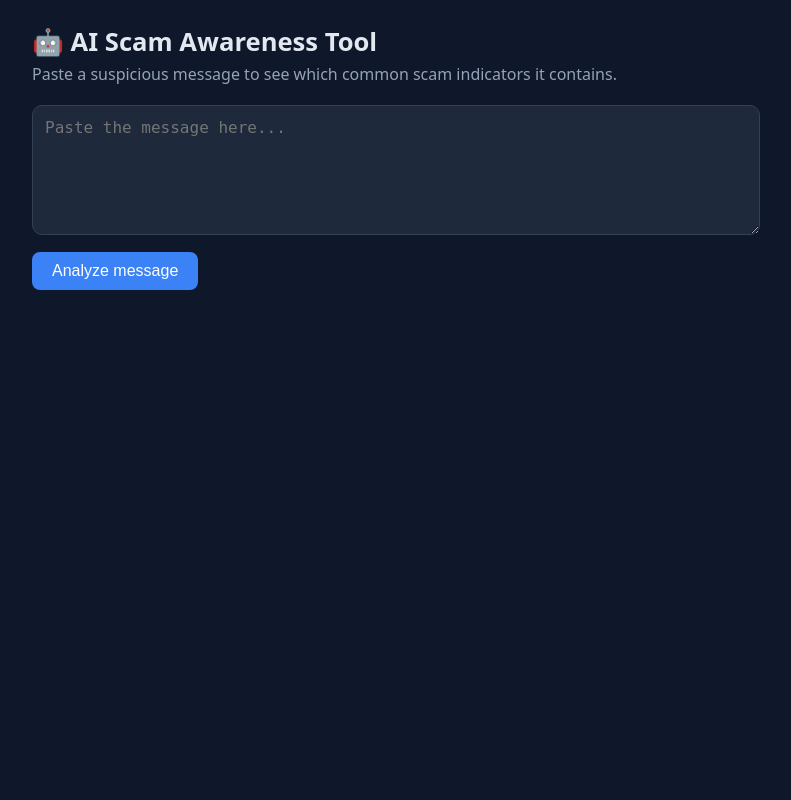
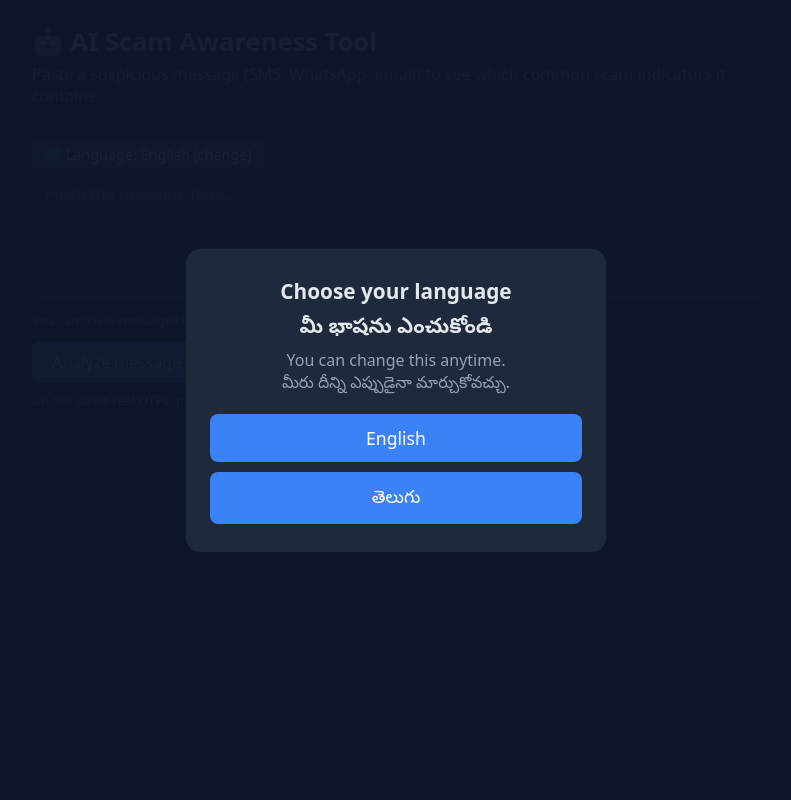
Before and after one commit to Goutham-prog-tech/scam-awareness-tool, a Flask app: page / in a window 1280 px wide. Shown: the whole page, without its empty margins (244-1035 px from the left). Run offline with Flask 3, Linux system fonts and the light colour scheme.

Commit message:
Update index.html

```diff
--- a/templates/index.html
+++ b/templates/index.html
@@ -7,12 +7,16 @@
 <style>
   :root { --bg:#0f172a; --card:#1e293b; --text:#e2e8f0; --muted:#94a3b8; --warn:#f59e0b; --ok:#22c55e; --bad:#ef4444; }
   * { box-sizing: border-box; }
-  body { margin:0; font-family: system-ui, sans-serif; background:var(--bg); color:var(--text); }
+  body { margin:0; font-family: system-ui, "Nirmala UI", "Noto Sans Telugu", sans-serif; background:var(--bg); color:var(--text); }
   .wrap { max-width: 760px; margin: 0 auto; padding: 24px 16px 48px; }
+  .top { display:flex; justify-content:space-between; align-items:flex-start; gap:12px; flex-wrap:wrap; }
   h1 { font-size: 1.6rem; margin: 0 0 4px; }
   p.sub { color: var(--muted); margin: 0 0 20px; }
-  textarea { width:100%; min-height:130px; padding:12px; border-radius:10px; border:1px solid #334155; background:var(--card); color:var(--text); font-size:1rem; resize:vertical; }
-  button { margin-top:12px; padding:10px 20px; border:0; border-radius:8px; background:#3b82f6; color:#fff; font-size:1rem; cursor:pointer; }
+  .lang { display:flex; gap:6px; }
+  .lang button { margin:0; padding:6px 12px; background:#334155; font-size:.9rem; }
+  .lang button.active { background:#3b82f6; }
+  textarea { width:100%; min-height:130px; padding:12px; border-radius:10px; border:1px solid #334155; background:var(--card); color:var(--text); font-size:1rem; resize:vertical; font-family:inherit; }
+  button { margin-top:12px; padding:10px 20px; border:0; border-radius:8px; background:#3b82f6; color:#fff; font-size:1rem; cursor:pointer; font-family:inherit; }
   button:hover { background:#2563eb; }
   .card { background:var(--card); border-radius:12px; padding:16px; margin-top:20px; }
   .level { font-size:1.15rem; font-weight:600; }
@@ -24,30 +28,60 @@
   .yes { color:var(--warn); font-weight:600; white-space:nowrap; }
   ul { padding-left:20px; margin:8px 0 0; }
   .disc { color:var(--muted); font-size:.8rem; margin-top:16px; }
-  .hidden { display:none; }
+  .privacy { color:var(--muted); font-size:.8rem; margin-top:8px; }
+  .hidden { display:none !important; }
+  .overlay { position:fixed; inset:0; background:rgba(15,23,42,.96); display:flex; align-items:center; justify-content:center; z-index:10; padding:16px; }
+  .modal { background:var(--card); border-radius:14px; padding:28px 24px; max-width:420px; width:100%; text-align:center; }
+  .modal h2 { margin:0 0 6px; font-size:1.3rem; }
+  .modal p { color:var(--muted); margin:0 0 18px; }
+  .modal button { display:block; width:100%; margin:10px 0 0; font-size:1.1rem; padding:12px; }
 </style>
 </head>
 <body>
+
+<div id="chooser" class="overlay hidden">
+  <div class="modal">
+    <h2>Choose your language</h2>
+    <h2>మీ భాషను ఎంచుకోండి</h2>
+    <p>You can change this anytime.<br>మీరు దీన్ని ఎప్పుడైనా మార్చుకోవచ్చు.</p>
+    <button onclick="setLang('en')">English</button>
+    <button onclick="setLang('te')">తెలుగు</button>
+  </div>
+</div>
+
 <div class="wrap">
-  <h1>🤖 AI Scam Awareness Tool</h1>
-  <p class="sub">Paste a suspicious message to see which common scam indicators it contains.</p>
+  <div class="top">
+    <div>
+      <h1 id="title"></h1>
+      <p class="sub" id="sub"></p>
+    </div>
+    <div class="lang">
+      <button id="changeLang" onclick="showChooser()"></button>
+    </div>
+  </div>
 
-  <textarea id="msg" placeholder="Paste the message here..."></textarea>
-  <button onclick="run()">Analyze message</button>
+  <textarea id="msg" maxlength="2000"></textarea>
+  <div class="privacy" id="hint" style="margin:6px 0 0"></div>
+  <button id="analyzeBtn" onclick="run()"></button>
+  <div class="privacy" id="privacy"></div>
 
   <div id="out" class="hidden">
     <div class="card">
       <div class="level" id="level"></div>
       <div class="bar"><div id="fill"></div></div>
       <div class="why" id="scores"></div>
+      <div class="why" id="detected" style="margin-top:4px"></div>
       <p id="explain"></p>
     </div>
+    <div class="card hidden" id="noteCard" style="border-left:4px solid var(--warn)">
+      <span id="noteText"></span>
+    </div>
     <div class="card">
-      <b>⚠️ Indicators found</b>
+      <b id="foundTitle"></b>
       <div id="found"></div>
     </div>
     <div class="card">
-      <b>✅ Recommended action</b>
+      <b id="actionTitle"></b>
       <ul id="actions"></ul>
     </div>
     <p class="disc" id="disc"></p>
@@ -55,12 +89,70 @@
 </div>
 
 <script>
+const UI = {
+  en: {
+    title: "🤖 AI Scam Awareness Tool",
+    sub: "Paste a suspicious message (SMS, WhatsApp, email) to see which common scam indicators it contains.",
+    placeholder: "Paste the message here...",
+    button: "Analyze message",
+    hint: "You can paste messages in English, Telugu, Hindi or other Indian languages.",
+    detectedLabel: "Detected language",
+    changeLang: "🌐 Language: English (change)",
+    privacy: "Do not paste real OTPs, passwords or personal details here.",
+    foundTitle: "⚠️ Indicators found",
+    actionTitle: "✅ Recommended action",
+    none: "None detected.",
+    score: "Indicator score",
+    ml: "ML similarity to known scam examples"
+  },
+  te: {
+    title: "🤖 AI మోసం అవగాహన సాధనం",
+    sub: "అనుమానాస్పద సందేశాన్ని (SMS, WhatsApp, ఇమెయిల్) ఇక్కడ పేస్ట్ చేయండి. అందులో ఏ సాధారణ మోసం సూచికలు ఉన్నాయో చూడండి.",
+    placeholder: "సందేశాన్ని ఇక్కడ పేస్ట్ చేయండి...",
+    button: "సందేశాన్ని విశ్లేషించండి",
+    hint: "మీరు ఇంగ్లీష్, తెలుగు, హిందీ లేదా ఇతర భారతీయ భాషల్లో సందేశాలను పేస్ట్ చేయవచ్చు.",
+    detectedLabel: "గుర్తించిన భాష",
+    changeLang: "🌐 భాష: తెలుగు (మార్చండి)",
+    privacy: "నిజమైన OTP, పాస్‌వర్డ్ లేదా వ్యక్తిగత వివరాలను ఇక్కడ పేస్ట్ చేయవద్దు.",
+    foundTitle: "⚠️ గుర్తించిన సూచికలు",
+    actionTitle: "✅ సిఫార్సు చేసిన చర్య",
+    none: "ఏవీ గుర్తించబడలేదు.",
+    score: "సూచిక స్కోర్",
+    ml: "తెలిసిన మోసం ఉదాహరణలతో ML పోలిక"
+  }
+};
+
+let lang = "en";
+
+function applyLang() {
+  const u = UI[lang];
+  document.documentElement.lang = lang;
+  document.getElementById("title").textContent = u.title;
+  document.getElementById("sub").textContent = u.sub;
+  document.getElementById("msg").placeholder = u.placeholder;
+  document.getElementById("analyzeBtn").textContent = u.button;
+  document.getElementById("privacy").textContent = u.privacy;
+  document.getElementById("hint").textContent = u.hint;
+  document.getElementById("foundTitle").textContent = u.foundTitle;
+  document.getElementById("actionTitle").textContent = u.actionTitle;
+  document.getElementById("changeLang").textContent = u.changeLang;
+}
+
+function setLang(l) {
+  lang = l;
+  document.getElementById("chooser").classList.add("hidden");
+  applyLang();
+  // re-translate an existing result
+  if (!document.getElementById("out").classList.contains("hidden")) run();
+}
+
 async function run() {
   const message = document.getElementById("msg").value;
+  const u = UI[lang];
   const res = await fetch("/api/analyze", {
     method: "POST",
     headers: {"Content-Type": "application/json"},
-    body: JSON.stringify({message})
+    body: JSON.stringify({message, lang})
   });
   const d = await res.json();
   document.getElementById("out").classList.remove("hidden");
@@ -69,14 +161,26 @@ async function run() {
   fill.style.width = d.score + "%";
   fill.style.background = d.score >= 60 ? "var(--bad)" : d.score >= 35 ? "var(--warn)" : "var(--ok)";
   document.getElementById("scores").textContent =
-    "Indicator score: " + d.score + "/100" + (d.ml_score !== null ? "  |  ML similarity to known scam examples: " + d.ml_score + "%" : "");
+    u.score + ": " + d.score + "/100" + (d.ml_score !== null ? "  |  " + u.ml + ": " + d.ml_score + "%" : "");
   document.getElementById("explain").textContent = d.explanation;
+  document.getElementById("detected").textContent = d.detected_languages ? u.detectedLabel + ": " + d.detected_languages : "";
+  const note = document.getElementById("noteCard");
+  document.getElementById("noteText").textContent = d.language_note || "";
+  note.classList.toggle("hidden", !d.language_note);
   document.getElementById("found").innerHTML = d.indicators_found.length
     ? d.indicators_found.map(i => `<div class="row"><div>${i.label}<div class="why">${i.why}</div></div><span class="yes">✓</span></div>`).join("")
-    : "<p class='why'>None detected.</p>";
+    : `<p class='why'>${u.none}</p>`;
   document.getElementById("actions").innerHTML = d.actions.map(a => `<li>${a}</li>`).join("");
   document.getElementById("disc").textContent = d.disclaimer;
 }
+
+function showChooser() {
+  document.getElementById("chooser").classList.remove("hidden");
+}
+
+// Every time the website is opened, ask for the language first.
+applyLang();
+showChooser();
 </script>
 </body>
 </html>
```
